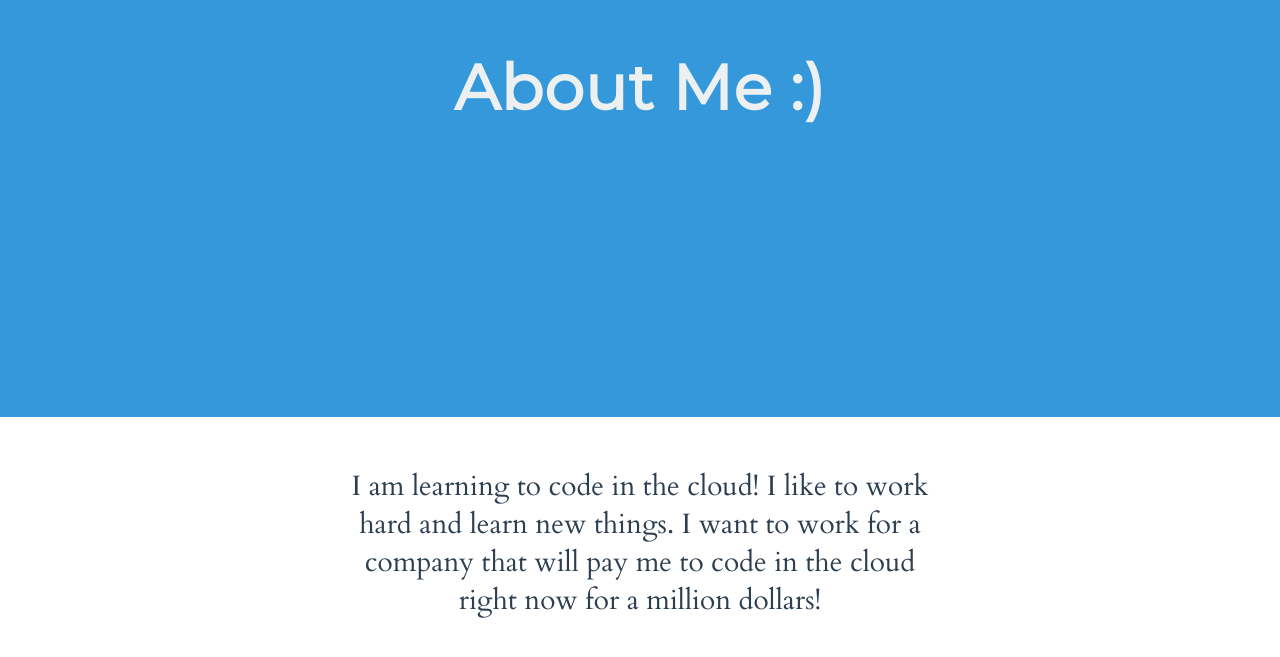
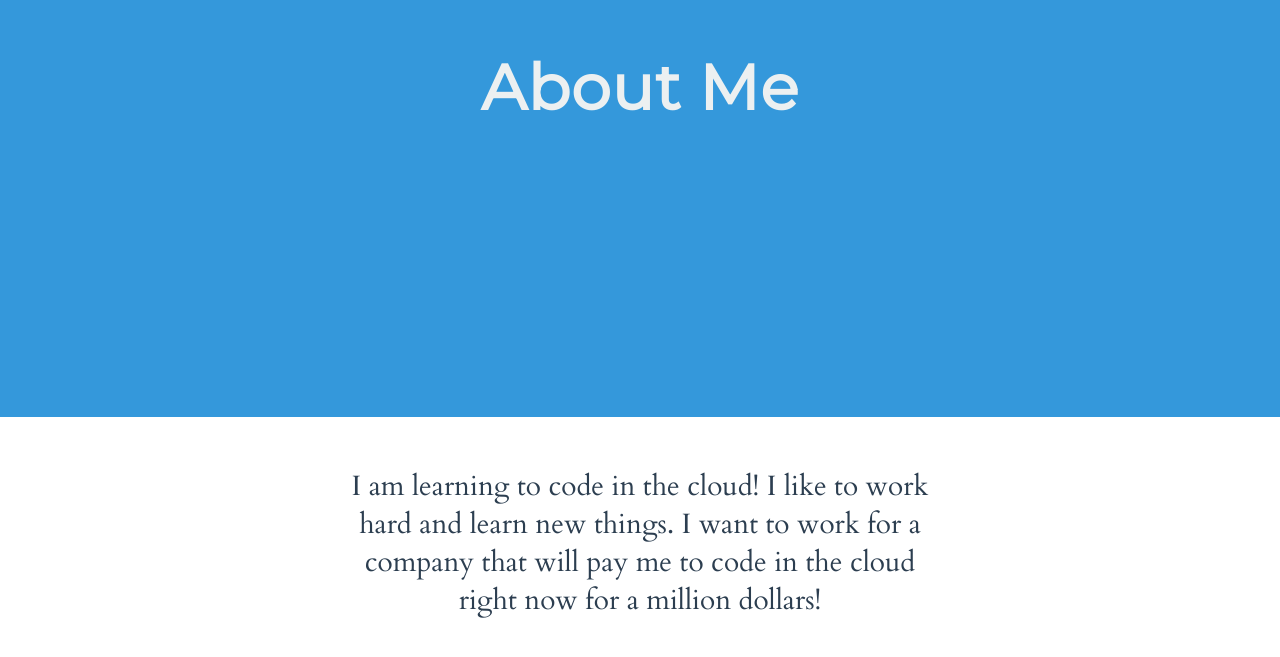
Before and after one commit to Edward-aws/portfolio, a plain HTML site: page index.html in a window 1280 px wide. Shown: the part 1691-2348 px from the top of the page. Drawn offline with Linux system fonts and the light colour scheme.

Commit message:
edited the about section

```diff
--- a/index.html
+++ b/index.html
@@ -110,7 +110,7 @@
 
     <section class="background--skyBlue section">
       <h2 class="color--cloud margin--none section__text--centered">
-        About Me :)
+        About Me
       </h2>
     </section>
 
```
